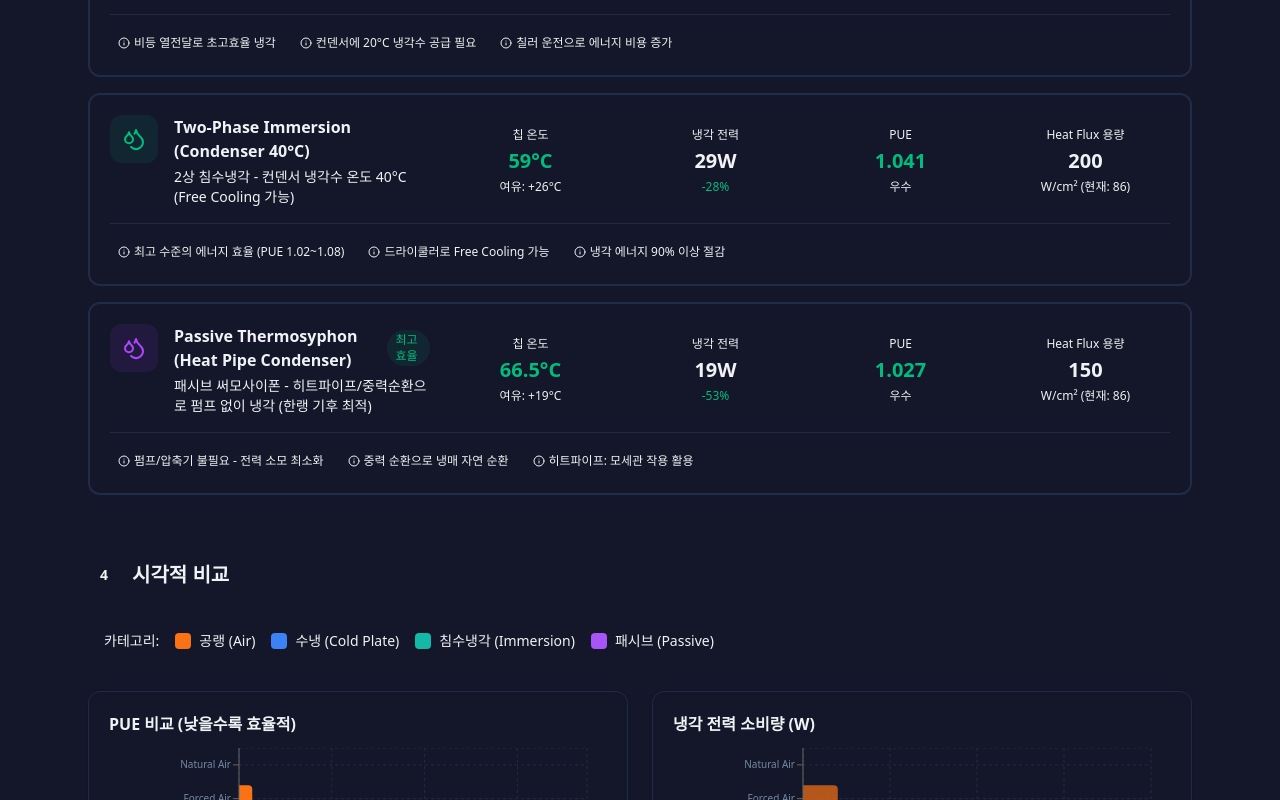
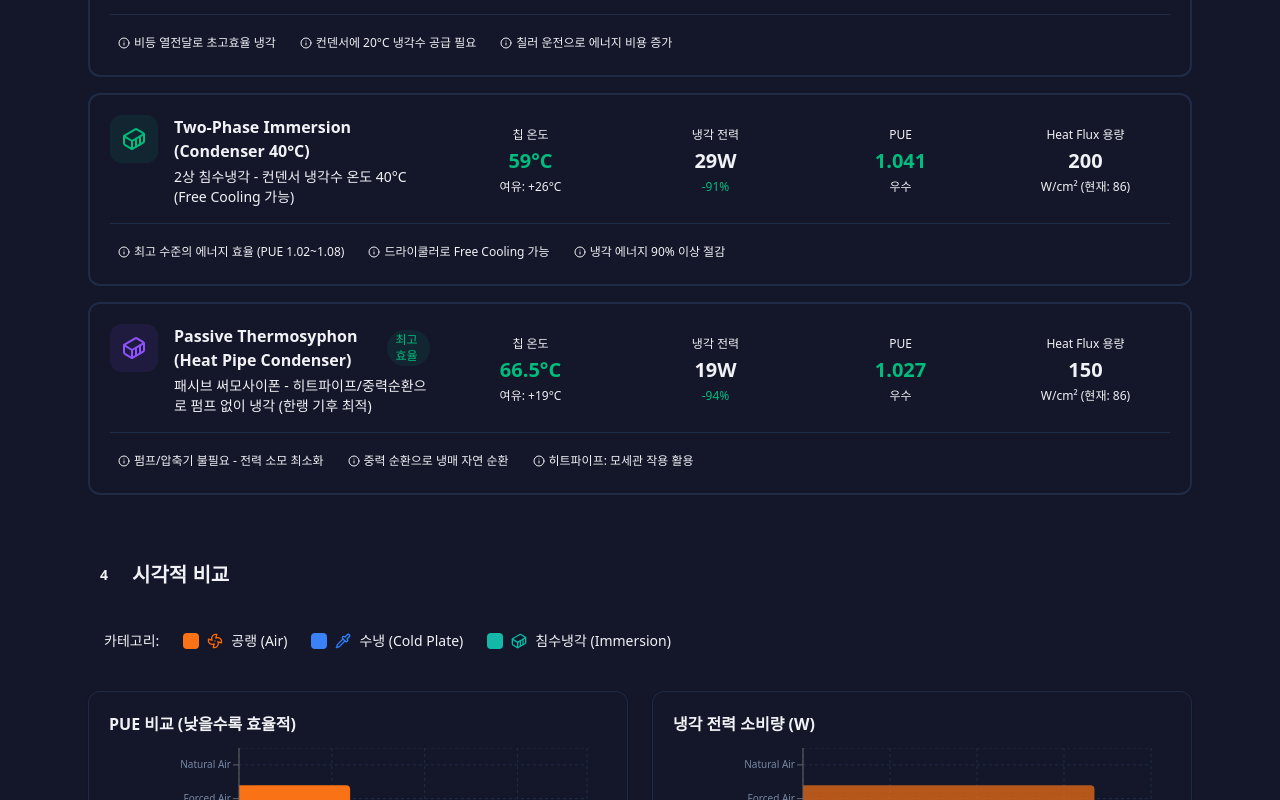
Before and after one commit to ilwoongpark89/mftel-ic, a Next.js app: page /comparison in a window 1280 px wide. Shown: the part 2340-3140 px from the top of the page. Built offline with nearby package versions, Linux system fonts and the light colour scheme.

Commit message:
fix: update categories, icons, and PUE calculations
- Move passive to immersion category
- Fix forced air PUE to ~1.45 (was too low)
- Change icons: Fan (air), Pipette (cold plate), Container (immersion)
- Add react-katex type declaration
- Simplify to 3 categories: Air / Cold Plate / Immersion

```diff
--- a/app/comparison/page.tsx
+++ b/app/comparison/page.tsx
@@ -17,6 +17,8 @@ import {
   Lightbulb,
   AlertTriangle,
   Leaf,
+  Pipette,
+  Container,
 } from "lucide-react";
 import {
   BarChart, Bar, XAxis, YAxis, CartesianGrid, Tooltip, ResponsiveContainer, Cell,
@@ -43,8 +45,8 @@ interface CoolingMethod {
   id: string;
   name: string;
   shortName: string;
-  category: "air" | "cold-plate" | "immersion" | "passive";
-  icon: "wind" | "fan" | "droplets";
+  category: "air" | "cold-plate" | "immersion";
+  icon: "wind" | "fan" | "pipette" | "container";
   color: string;
   bgColor: string;
   borderColor: string;
@@ -99,8 +101,8 @@ const COOLING_METHODS: CoolingMethod[] = [
     description: "Active cooling using fans to blow air over heatsinks - the most common cooling method",
     heatTransferCoeff: 150,
     thermalResistance: 0.15,
-    basePower: 5,
-    powerPerWattTDP: 0.05, // ~5% of TDP for fan power
+    basePower: 20,
+    powerPerWattTDP: 0.45, // ~45% overhead → PUE ~1.45
     chillerRequired: false,
     chillerCOP: 1,
     maxHeatFlux: 30,
@@ -117,7 +119,7 @@ const COOLING_METHODS: CoolingMethod[] = [
     name: "단상 수냉 Cold Plate (20°C)",
     shortName: "단상 20°C",
     category: "cold-plate",
-    icon: "droplets",
+    icon: "pipette",
     color: "text-blue-500",
     bgColor: "bg-blue-500/10",
     borderColor: "border-blue-500/30",
@@ -142,7 +144,7 @@ const COOLING_METHODS: CoolingMethod[] = [
     name: "단상 수냉 Cold Plate (45°C)",
     shortName: "단상 45°C",
     category: "cold-plate",
-    icon: "droplets",
+    icon: "pipette",
     color: "text-cyan-500",
     bgColor: "bg-cyan-500/10",
     borderColor: "border-cyan-500/30",
@@ -167,7 +169,7 @@ const COOLING_METHODS: CoolingMethod[] = [
     name: "이상 수냉 Cold Plate (Pumped 2-Phase)",
     shortName: "이상 수냉",
     category: "cold-plate",
-    icon: "droplets",
+    icon: "pipette",
     color: "text-purple-500",
     bgColor: "bg-purple-500/10",
     borderColor: "border-purple-500/30",
@@ -192,7 +194,7 @@ const COOLING_METHODS: CoolingMethod[] = [
     name: "Two-Phase Immersion (Condenser 20°C)",
     shortName: "Immersion 20°C",
     category: "immersion",
-    icon: "droplets",
+    icon: "container",
     color: "text-teal-500",
     bgColor: "bg-teal-500/10",
     borderColor: "border-teal-500/30",
@@ -217,7 +219,7 @@ const COOLING_METHODS: CoolingMethod[] = [
     name: "Two-Phase Immersion (Condenser 40°C)",
     shortName: "Immersion 40°C",
     category: "immersion",
-    icon: "droplets",
+    icon: "container",
     color: "text-emerald-500",
     bgColor: "bg-emerald-500/10",
     borderColor: "border-emerald-500/30",
@@ -241,11 +243,11 @@ const COOLING_METHODS: CoolingMethod[] = [
     id: "passive-thermosyphon",
     name: "Passive Thermosyphon (Heat Pipe Condenser)",
     shortName: "Passive",
-    category: "passive",
-    icon: "droplets",
-    color: "text-purple-500",
-    bgColor: "bg-purple-500/10",
-    borderColor: "border-purple-500/30",
+    category: "immersion",
+    icon: "container",
+    color: "text-violet-500",
+    bgColor: "bg-violet-500/10",
+    borderColor: "border-violet-500/30",
     description: "패시브 써모사이폰 - 히트파이프/중력순환으로 펌프 없이 냉각 (한랭 기후 최적)",
     heatTransferCoeff: 12000, // Slightly lower than active immersion
     thermalResistance: 0.025,
@@ -295,7 +297,7 @@ function calculateResults(
   // For air cooling: T_j = T_ambient + TDP * R_th
   // For liquid: T_j = T_coolant + TDP * R_th
   const baseTemp = method.category === "air" ? ambientTemp :
-    (method.category === "passive" ? Math.max(coolantTemp, ambientTemp + 5) : coolantTemp);
+    (method.id === "passive-thermosyphon" ? Math.max(coolantTemp, ambientTemp + 5) : coolantTemp);
   const tJunction = baseTemp + tdp * method.thermalResistance;
 
   // Calculate cooling power
@@ -310,7 +312,7 @@ function calculateResults(
   }
 
   // For free cooling systems, check if ambient allows it
-  if (!method.chillerRequired && method.category !== "air" && method.category !== "passive") {
+  if (!method.chillerRequired && method.category !== "air" && method.id !== "passive-thermosyphon") {
     if (ambientTemp > coolantTemp - 5) {
       // Need some active cooling
       coolingPower = method.basePower + tdp * 0.1;
@@ -414,10 +416,11 @@ function InfoCard({
   );
 }
 
-function MethodIcon({ type, className }: { type: "wind" | "fan" | "droplets"; className?: string }) {
+function MethodIcon({ type, className }: { type: "wind" | "fan" | "pipette" | "container"; className?: string }) {
   if (type === "wind") return <Wind className={className} />;
   if (type === "fan") return <Fan className={className} />;
-  return <Droplets className={className} />;
+  if (type === "pipette") return <Pipette className={className} />;
+  return <Container className={className} />;
 }
 
 // Tooltip style - defined outside component to prevent recreation
@@ -433,7 +436,6 @@ const CATEGORY_COLORS: Record<string, string> = {
   "air": "#f97316",       // Orange for air cooling
   "cold-plate": "#3b82f6", // Blue for cold plate
   "immersion": "#14b8a6",  // Teal for immersion
-  "passive": "#a855f7",    // Purple for passive
 };
 
 // Memoized chart component to prevent infinite re-renders
@@ -642,7 +644,6 @@ export default function ComparisonPage() {
     "air": 0,
     "cold-plate": 1,
     "immersion": 2,
-    "passive": 3
   };
 
   // Sorted results by category for display
@@ -1164,23 +1165,22 @@ export default function ComparisonPage() {
           </div>
 
           {/* Category Legend */}
-          <div className="flex flex-wrap gap-4 mb-6 p-4 rounded-lg bg-muted/30">
+          <div className="flex flex-wrap gap-6 mb-6 p-4 rounded-lg bg-muted/30">
             <span className="text-sm font-medium">카테고리:</span>
             <div className="flex items-center gap-2">
               <div className="w-4 h-4 rounded" style={{ backgroundColor: CATEGORY_COLORS["air"] }} />
+              <Fan className="w-4 h-4 text-orange-500" />
               <span className="text-sm">공랭 (Air)</span>
             </div>
             <div className="flex items-center gap-2">
               <div className="w-4 h-4 rounded" style={{ backgroundColor: CATEGORY_COLORS["cold-plate"] }} />
+              <Pipette className="w-4 h-4 text-blue-500" />
               <span className="text-sm">수냉 (Cold Plate)</span>
             </div>
             <div className="flex items-center gap-2">
               <div className="w-4 h-4 rounded" style={{ backgroundColor: CATEGORY_COLORS["immersion"] }} />
+              <Container className="w-4 h-4 text-teal-500" />
               <span className="text-sm">침수냉각 (Immersion)</span>
-            </div>
-            <div className="flex items-center gap-2">
-              <div className="w-4 h-4 rounded" style={{ backgroundColor: CATEGORY_COLORS["passive"] }} />
-              <span className="text-sm">패시브 (Passive)</span>
             </div>
           </div>
 
--- /dev/null
+++ b/types/react-katex.d.ts
@@ -0,0 +1,13 @@
+declare module "react-katex" {
+  import { FC, ReactNode } from "react";
+
+  interface MathComponentProps {
+    math: string;
+    block?: boolean;
+    errorColor?: string;
+    renderError?: (error: Error | TypeError) => ReactNode;
+  }
+
+  export const InlineMath: FC<MathComponentProps>;
+  export const BlockMath: FC<MathComponentProps>;
+}
```
